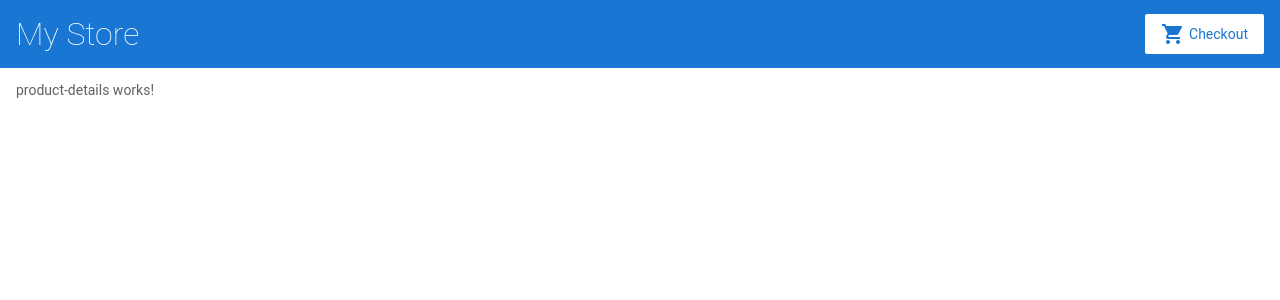
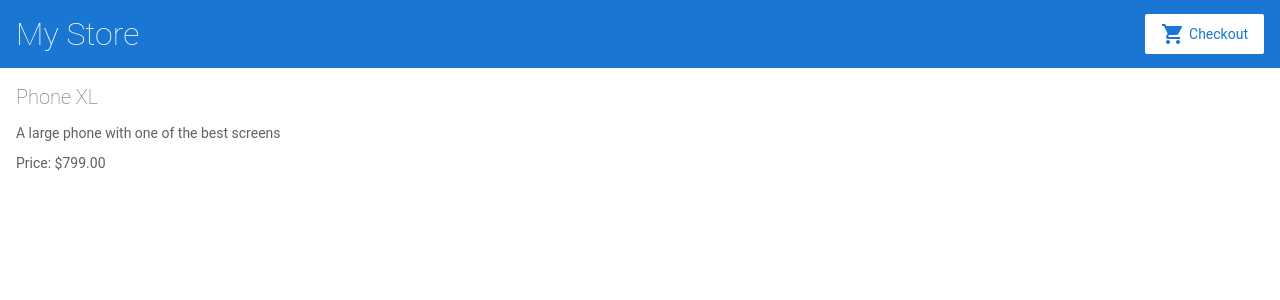
Before and after one commit to Ed1123/angular-zwargl, an Angular app: page /products/1 in a window 1280 px wide. Shown: the top 300 px of the page. Built offline with nearby package versions, Linux system fonts and the light colour scheme.

Commit message:
Make product-details display content
Learn to use router

```diff
--- a/src/app/product-details/product-details.component.html
+++ b/src/app/product-details/product-details.component.html
@@ -1 +1,13 @@
-<p>product-details works!</p>
+<div *ngIf="product">
+    <h2>
+        {{ product.name }}
+    </h2>
+
+    <p>
+        {{ product.description }}
+    </p>
+
+    <p>
+        Price: {{ product.price | currency }}
+    </p>
+</div>
--- a/src/app/product-details/product-details.component.ts
+++ b/src/app/product-details/product-details.component.ts
@@ -1,4 +1,7 @@
 import { Component, OnInit } from '@angular/core';
+import { ActivatedRoute } from '@angular/router';
+import { Product, products } from '../products';
+
 
 @Component({
   selector: 'app-product-details',
@@ -7,9 +10,16 @@ import { Component, OnInit } from '@angular/core';
 })
 export class ProductDetailsComponent implements OnInit {
 
-  constructor() { }
+  constructor(private route: ActivatedRoute) { }
+
+  product: Product | undefined;
 
   ngOnInit(): void {
+    const routeParams = this.route.snapshot.paramMap;
+    const productIdFromRoute = Number(routeParams.get('productId'));
+
+    this.product = products.find(product => productIdFromRoute === product.id)
+    // console.log(this.product)
   }
 
 }
```
